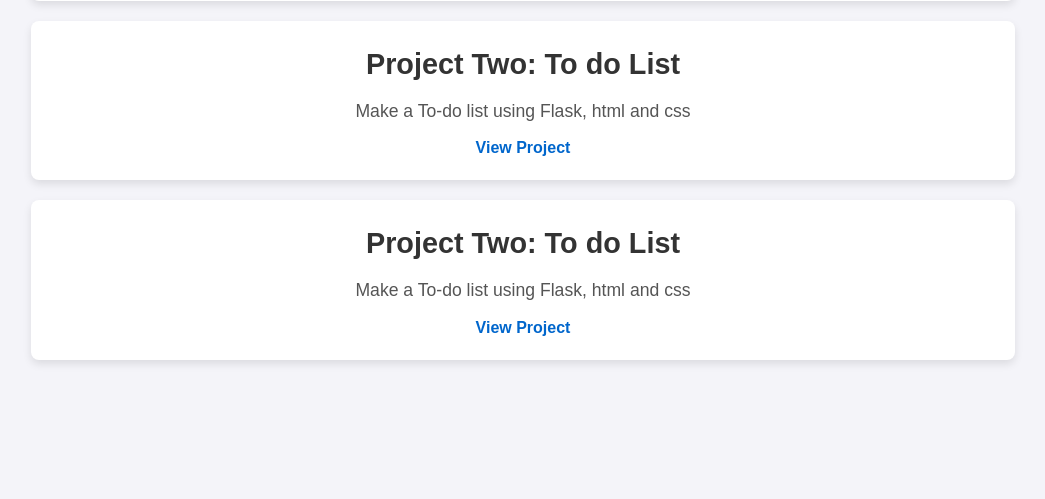
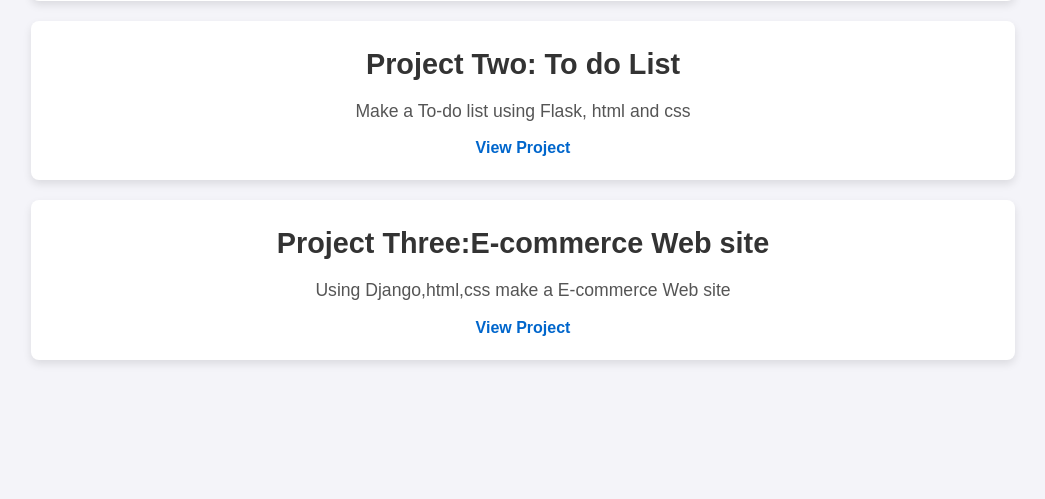
Before and after one commit to kanzariyasunil/deployflask, a Flask app: page / in a window 1280 px wide. Shown: the part 1313-1812 px from the top of the page, without its empty margins (117-1162 px from the left). Run offline with Flask 3, Linux system fonts and the light colour scheme.

Commit message:
add new project in portpolio

```diff
--- a/templates/index.html
+++ b/templates/index.html
@@ -207,8 +207,8 @@
                 <a href="https://my-todolist-bice.vercel.app/" target="_blank">View Project</a>
             </div>
              <div class="project">
-                <h3>Project Two: To do List</h3>
-                <p>Make a To-do list using Flask, html and css   </p>
+                <h3>Project Three:E-commerce Web site</h3>
+                <p>Using Django,html,css make a E-commerce Web site </p>
                 <a href="https://django-e-commerce-one.vercel.app/shop/" target="_blank">View Project</a>
             </div>
         </div>
```
